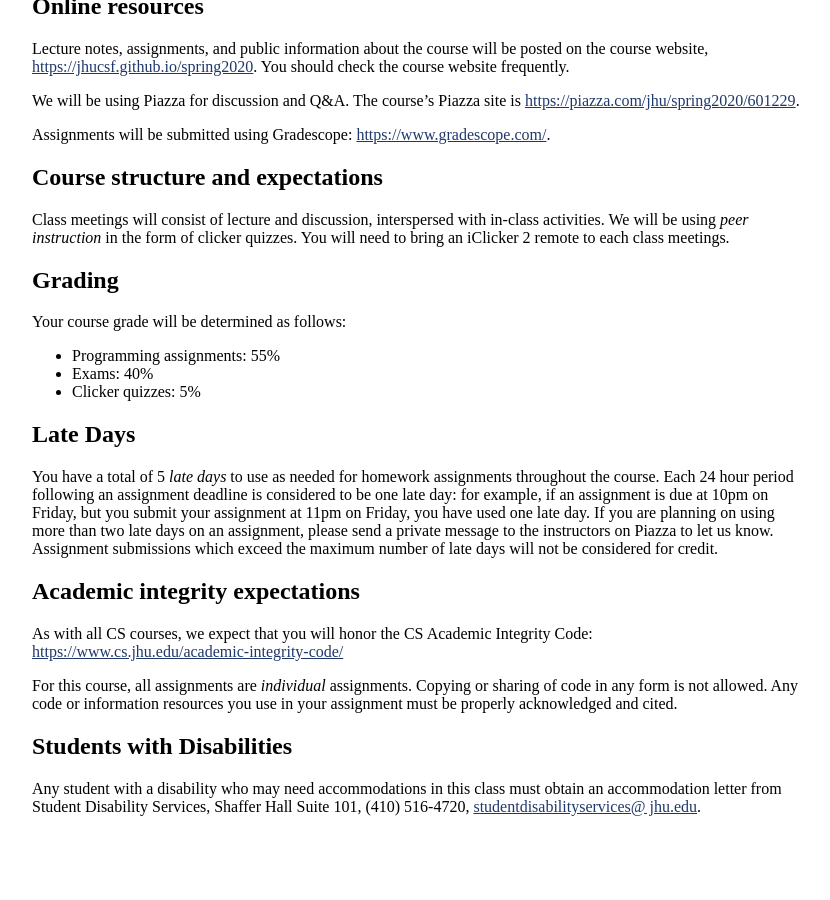
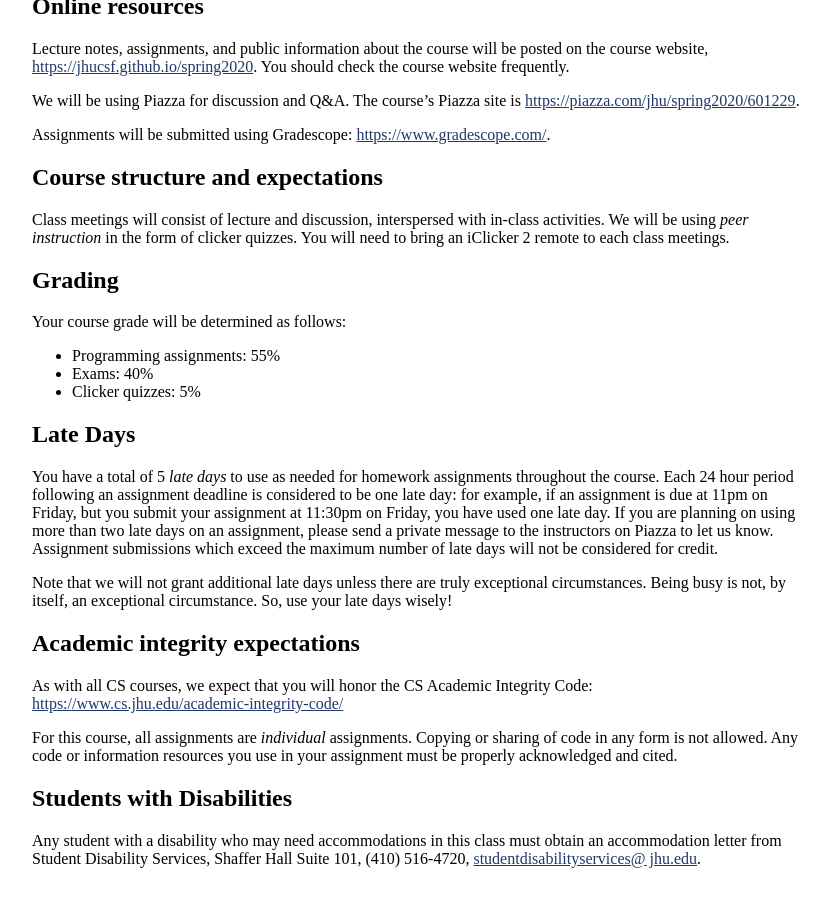
Before and after one commit to jhucsf/spring2020, a Jekyll site: the page built from syllabus.md, in a window 1280 px wide and 900 px high, scrolled down 1226 px. Shown: the whole window, without its empty margins (224-1054 px from the left). Built offline with Jekyll 4.4.1, drawn with Linux system fonts in a browser that asks for light colours; before the commit the page ends 2074 px from its top, so only the background shows below that.

Commit message:
late day clarification

```diff
--- a/syllabus.md
+++ b/syllabus.md
@@ -84,11 +84,15 @@ Your course grade will be determined as follows:
 You have a total of 5 *late days* to use as needed for homework assignments
 throughout the course.  Each 24 hour period following an assignment deadline
 is considered to be one late day: for example, if an assignment is due
-at 10pm on Friday, but you submit your assignment at 11pm on Friday, you
+at 11pm on Friday, but you submit your assignment at 11:30pm on Friday, you
 have used one late day.  If you are planning on using more than two late
 days on an assignment, please send a private message to the instructors on
 Piazza to let us know.  Assignment submissions which exceed the maximum number
 of late days will not be considered for credit.
+
+Note that we will not grant additional late days unless there are truly exceptional
+circumstances.  Being busy is not, by itself, an exceptional circumstance.
+So, use your late days wisely!
 
 ## Academic integrity expectations
 
```
Also changed, not shown: other parts of syllabus.md (+1 -1 lines).
